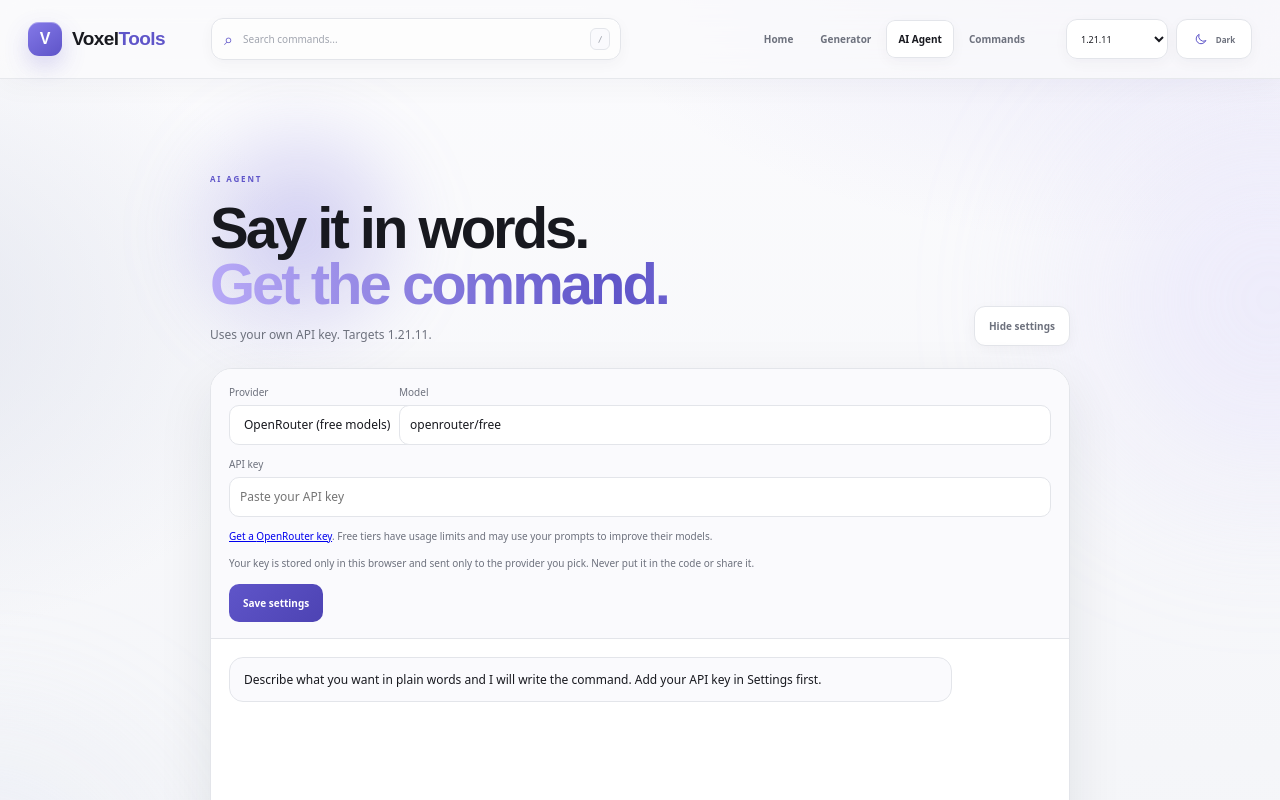
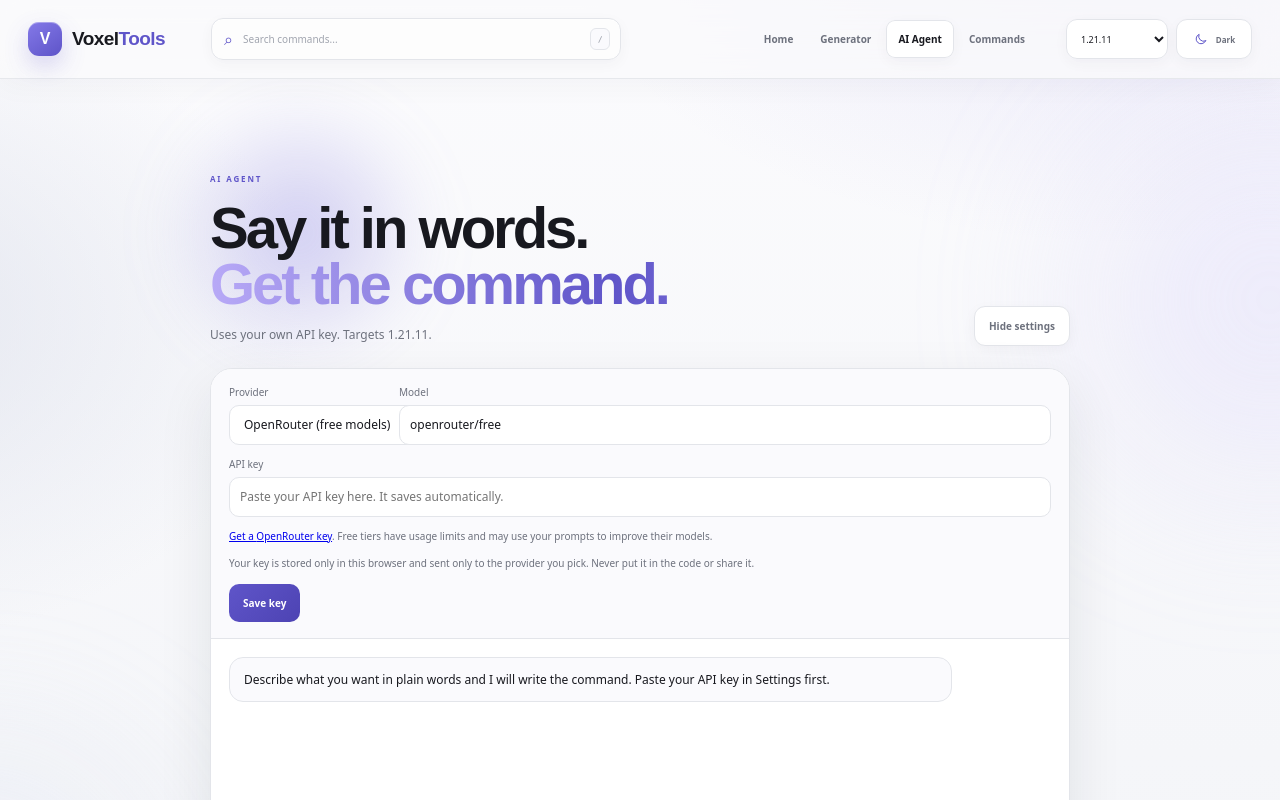
Before and after one commit to mahan22alp/VoxelTools, a React (Vite) app: page / in a window 1280 px wide. Both pictures are taken after a click on the button "AI Agent". Shown: the top 800 px of the page. Built offline with nearby package versions, Linux system fonts and the light colour scheme.

Commit message:
AI Agent: save the API key automatically on paste, Enter, or leaving the field (#7)

```diff
--- a/src/components/AICommandAgent.tsx
+++ b/src/components/AICommandAgent.tsx
@@ -1,4 +1,5 @@
 import {useEffect,useRef,useState} from "react";
+import type {ClipboardEvent,KeyboardEvent} from "react";
 import "../agent.css";
 import SavedCommands from "./SavedCommands";
 
@@ -95,21 +96,28 @@ export default function AICommandAgent({version}:{version:string}){
     try{const parsed=JSON.parse(read("voxeltools-agent-saved","[]"));return Array.isArray(parsed)?parsed.filter((x):x is string=>typeof x==="string").slice(0,20):[]}
     catch{return []}
   });
-  const [messages,setMessages]=useState<Msg[]>([{id:0,role:"agent",text:"Describe what you want in plain words and I will write the command. Add your API key in Settings first."}]);
+  const [messages,setMessages]=useState<Msg[]>([{id:0,role:"agent",text:"Describe what you want in plain words and I will write the command. Paste your API key in Settings first."}]);
 
   useEffect(()=>{endRef.current?.scrollIntoView({block:"nearest"})},[messages,busy]);
+  // Provider and model are saved as soon as they change.
+  useEffect(()=>{write("voxeltools-ai-provider",provider);write("voxeltools-ai-model",model.trim()||providers[provider].model)},[provider,model]);
 
   const push=(item:Omit<Msg,"id">)=>{const id=nextId.current++;setMessages(prev=>[...prev,{...item,id}]);return id};
 
   const changeProvider=(next:Provider)=>{setProvider(next);setModel(providers[next].model)};
-  const saveSettings=()=>{
-    const key=keyDraft.trim()||apiKey;
-    write("voxeltools-ai-provider",provider);
-    write("voxeltools-ai-model",model.trim()||providers[provider].model);
+
+  // Saves the key right away (on paste, Enter, leaving the field, or the Save key button).
+  const commitKey=(value:string)=>{
+    const key=value.trim();
+    if(!key){if(apiKey)setShowSettings(false);return}
+    if(key.length<8)return;
     write("voxeltools-ai-key",key);
-    setApiKey(key);setKeyDraft("");
-    if(key)setShowSettings(false);
+    const stored=read("voxeltools-ai-key","")===key;
+    setApiKey(key);setKeyDraft("");setShowSettings(false);
+    push({role:"agent",text:stored?"Key saved in this browser. You can start chatting now.":"Key accepted, but your browser blocked storage, so it will be forgotten when you close this tab."});
   };
+  const onKeyPaste=(e:ClipboardEvent<HTMLInputElement>)=>{e.preventDefault();commitKey(e.clipboardData.getData("text"))};
+  const onKeyEnter=(e:KeyboardEvent<HTMLInputElement>)=>{if(e.key==="Enter"){e.preventDefault();commitKey(keyDraft)}};
   const removeKey=()=>{write("voxeltools-ai-key","");setApiKey("");setKeyDraft("");setShowSettings(true)};
 
   const ask=async(prompt:string,shown=prompt)=>{
@@ -151,10 +159,10 @@ export default function AICommandAgent({version}:{version:string}){
           <label>Provider<select value={provider} onChange={e=>changeProvider(e.target.value as Provider)}>{(Object.keys(providers) as Provider[]).map(p=><option key={p} value={p}>{providers[p].label}</option>)}</select></label>
           <label>Model<input value={model} onChange={e=>setModel(e.target.value)} placeholder={providers[provider].model}/></label>
         </div>
-        <label>API key<input type="password" autoComplete="off" value={keyDraft} onChange={e=>setKeyDraft(e.target.value)} placeholder={apiKey?"Key saved. Paste a new key to replace it.":"Paste your API key"}/></label>
+        <label>API key<input type="password" autoComplete="off" value={keyDraft} onChange={e=>setKeyDraft(e.target.value)} onPaste={onKeyPaste} onKeyDown={onKeyEnter} onBlur={()=>{if(keyDraft.trim())commitKey(keyDraft)}} placeholder={apiKey?"Key saved. Paste a new key to replace it.":"Paste your API key here. It saves automatically."}/></label>
         <small><a href={providers[provider].keyPage} target="_blank" rel="noreferrer">Get a {providers[provider].label.split(" (")[0]} key</a>. Free tiers have usage limits and may use your prompts to improve their models.</small>
         <small>Your key is stored only in this browser and sent only to the provider you pick. Never put it in the code or share it.</small>
-        <div className="ai-row"><button className="ai-primary" onClick={saveSettings}>Save settings</button>{apiKey&&<button className="ai-ghost" onClick={removeKey}>Remove key</button>}</div>
+        <div className="ai-row"><button className="ai-primary" onClick={()=>commitKey(keyDraft)}>Save key</button>{apiKey&&<button className="ai-ghost" onClick={removeKey}>Remove key</button>}</div>
       </div>}
       <div className="ai-log" aria-live="polite">
         {messages.map(m=>{
@@ -178,7 +186,7 @@ export default function AICommandAgent({version}:{version:string}){
       </div>
       <div className="ai-examples">{examples.map(t=><button key={t} disabled={busy||!apiKey} onClick={()=>ask(t)}>{t}</button>)}</div>
       <form className="ai-compose" onSubmit={e=>{e.preventDefault();ask(input)}}>
-        <input aria-label="Describe your command" disabled={!apiKey} value={input} onChange={e=>setInput(e.target.value)} placeholder={apiKey?"Describe your command...":"Add your API key in Settings to start"}/>
+        <input aria-label="Describe your command" disabled={!apiKey} value={input} onChange={e=>setInput(e.target.value)} placeholder={apiKey?"Describe your command...":"Paste your API key in Settings to start"}/>
         <button type="submit" disabled={busy||!apiKey}>Send</button>
       </form>
     </div>
```
